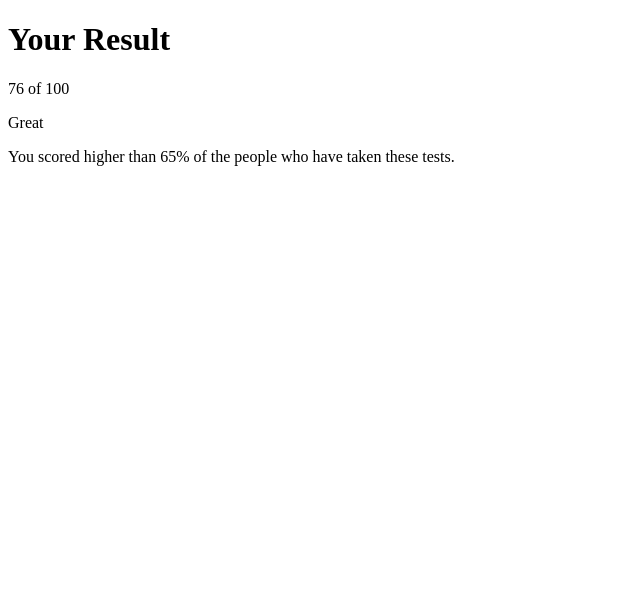
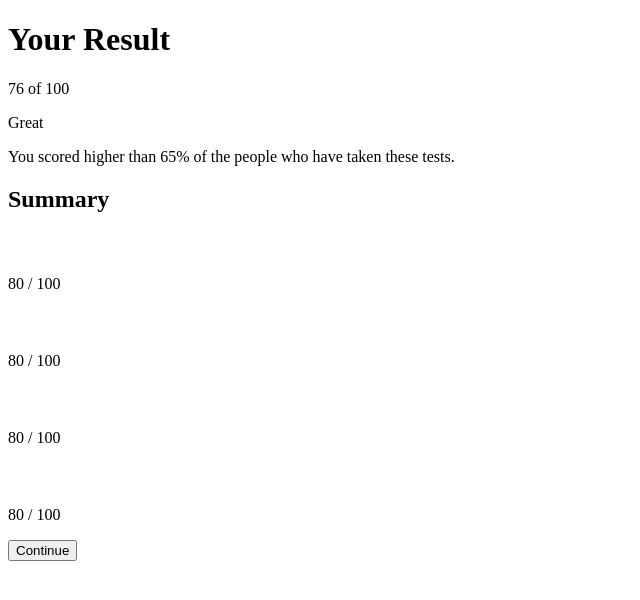
Before and after one commit to lawlawson/results-summary, a plain HTML site: page index.html in a window 1280 px wide. Shown: the whole page, without its empty margins (0-640 px from the left). Drawn offline with Linux system fonts and the light colour scheme.

Commit message:
Initial structure created

```diff
--- a/index.html
+++ b/index.html
@@ -11,8 +11,8 @@
       sizes="32x32"
       href="./assets/images/favicon-32x32.png"
     />
-
-    <title>Frontend Mentor | Results summary component</title>
+    <title>Results Summary Component</title>
+    <link rel="stylesheet" href="style.css">
   </head>
   <body>
     <main>
@@ -28,7 +28,96 @@
             </p>
           </div>
         </div>
-        <div class="summary"></div>
+        <div class="summary grid-flow" data-spacing="large">
+          <h2 class="section-title">Summary</h2>
+          <div class="grid-flow">
+            <div class="summary-item" data-item-type="accent-1">
+              <div class="flex-group">
+                <svg
+                  class="summary-icon"
+                  xmlns="http://www.w3.org/2000/svg"
+                  width="20"
+                  height="20"
+                  fill="none"
+                  viewBox="0 0 20 20"
+                >
+                  <path
+                    stroke-linecap="round"
+                    stroke-linejoin="round"
+                    stroke-width="1.25"
+                    d="M10.833 8.333V2.5l-6.666 9.167h5V17.5l6.666-9.167h-5Z"
+                  />
+                </svg>
+                <h3 class="summary-item-title"></h3>
+              </div>
+              <p class="summary-score"><span>80</span> / 100</p>
+            </div>
+            <div class="summary-item" data-item-type="accent-2">
+              <div class="flex-group">
+                <svg
+                  class="summary-icon"
+                  xmlns="http://www.w3.org/2000/svg"
+                  width="20"
+                  height="20"
+                  fill="none"
+                  viewBox="0 0 20 20"
+                >
+                  <path
+                    stroke-linecap="round"
+                    stroke-linejoin="round"
+                    stroke-width="1.25"
+                    d="M10.833 8.333V2.5l-6.666 9.167h5V17.5l6.666-9.167h-5Z"
+                  />
+                </svg>
+                <h3 class="summary-item-title"></h3>
+              </div>
+              <p class="summary-score"><span>80</span> / 100</p>
+            </div>
+            <div class="summary-item" data-item-type="accent-3">
+              <div class="flex-group">
+                <svg
+                  class="summary-icon"
+                  xmlns="http://www.w3.org/2000/svg"
+                  width="20"
+                  height="20"
+                  fill="none"
+                  viewBox="0 0 20 20"
+                >
+                  <path
+                    stroke-linecap="round"
+                    stroke-linejoin="round"
+                    stroke-width="1.25"
+                    d="M10.833 8.333V2.5l-6.666 9.167h5V17.5l6.666-9.167h-5Z"
+                  />
+                </svg>
+                <h3 class="summary-item-title"></h3>
+              </div>
+              <p class="summary-score"><span>80</span> / 100</p>
+            </div>
+            <div class="summary-item" data-item-type="accent-4">
+              <div class="flex-group">
+                <svg
+                  class="summary-icon"
+                  xmlns="http://www.w3.org/2000/svg"
+                  width="20"
+                  height="20"
+                  fill="none"
+                  viewBox="0 0 20 20"
+                >
+                  <path
+                    stroke-linecap="round"
+                    stroke-linejoin="round"
+                    stroke-width="1.25"
+                    d="M10.833 8.333V2.5l-6.666 9.167h5V17.5l6.666-9.167h-5Z"
+                  />
+                </svg>
+                <h3 class="summary-item-title"></h3>
+              </div>
+              <p class="summary-score"><span>80</span> / 100</p>
+            </div>
+          </div>
+          <button class="button">Continue</button>
+        </div>
       </div>
     </main>
   </body>
--- /dev/null
+++ b/style.css
@@ -0,0 +1,7 @@
+@font-face {
+  font-family: 'HankenGrotesk';
+  font-display: swap;
+  font-weight: 100 900;
+  src: url('assets/fonts/HankenGrotesk-VariableFont_wght.ttf')
+  format('truetype');
+}
```
Also changed, not shown: 1 other file.
